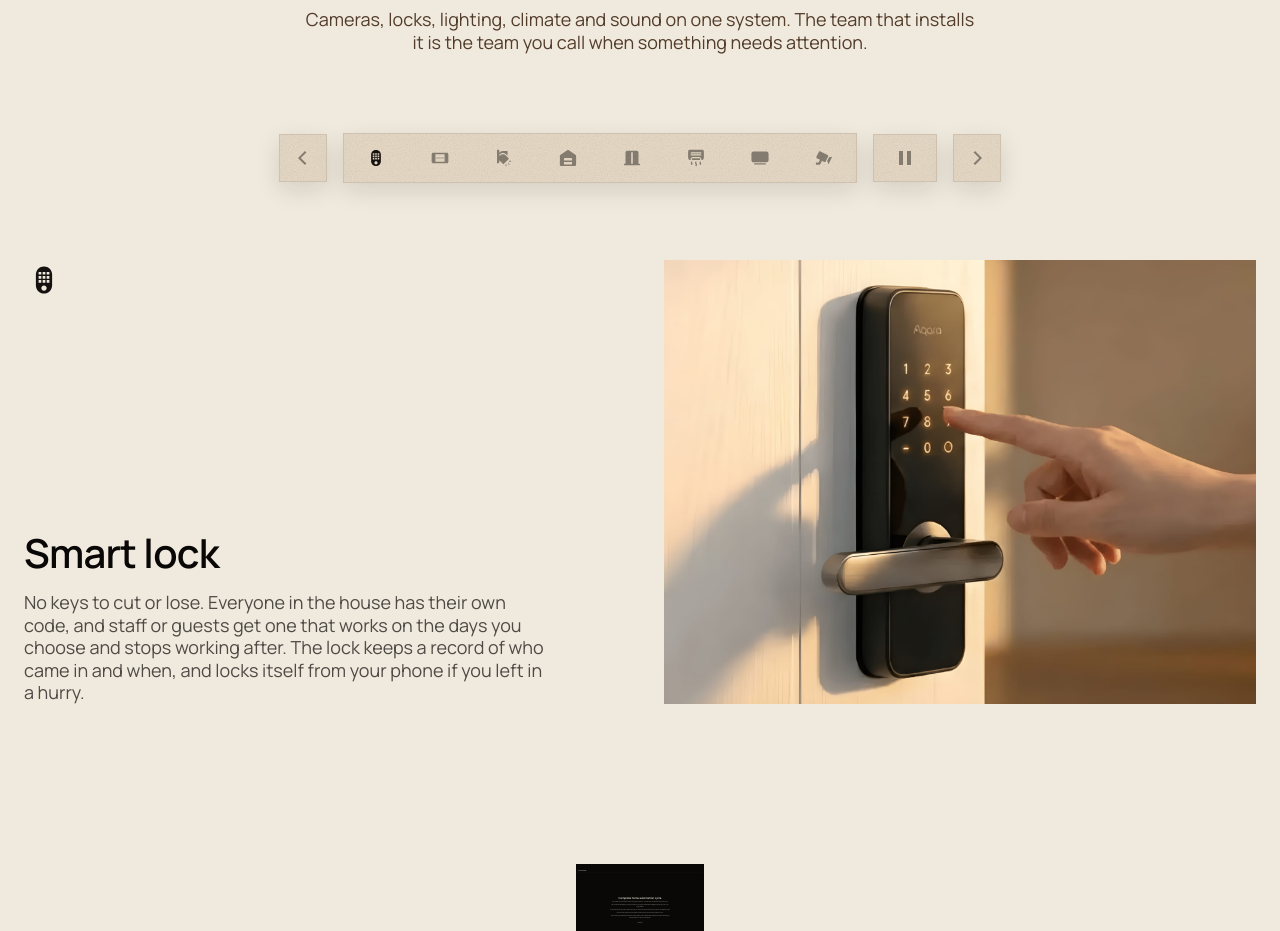
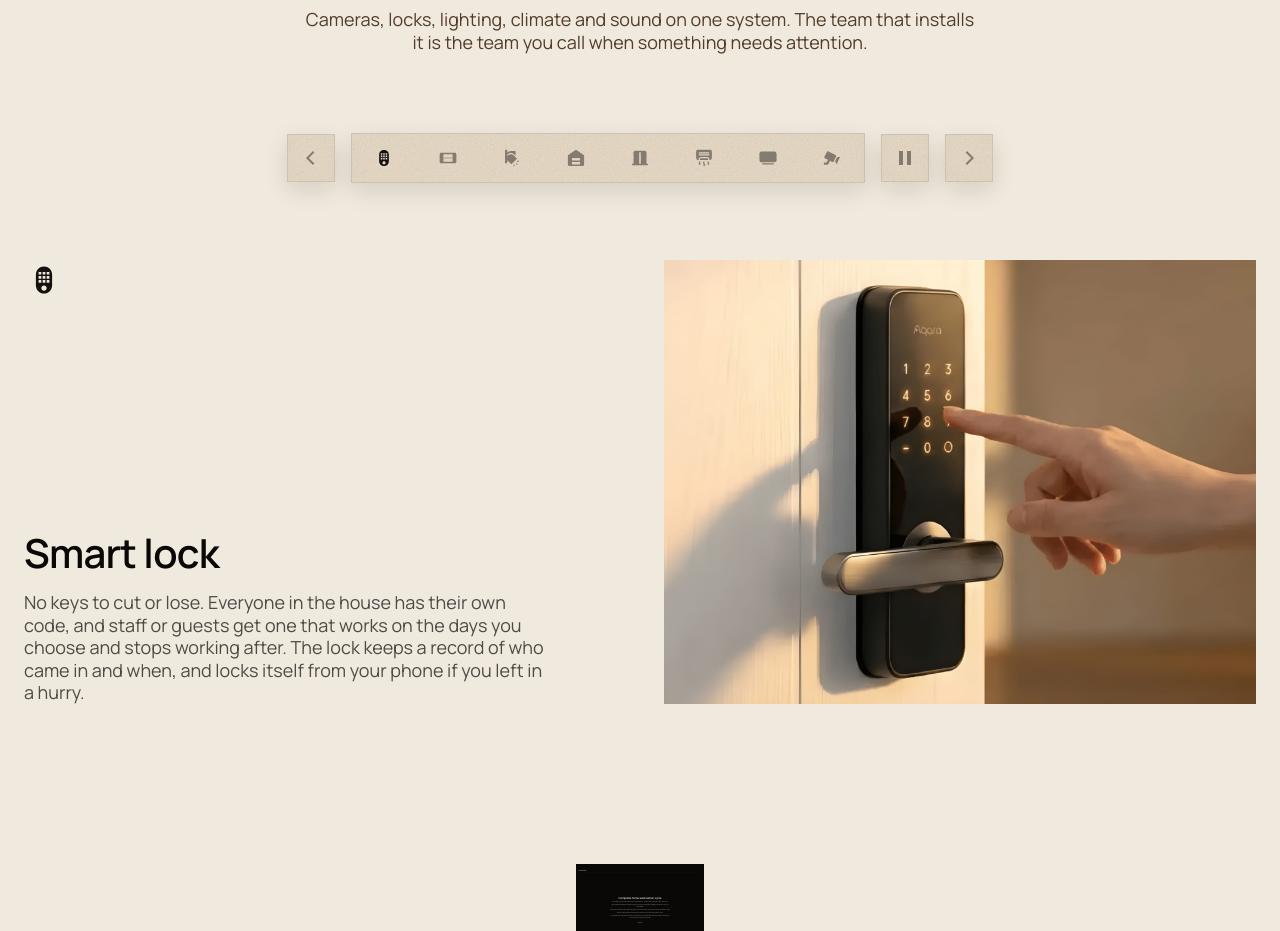
Before and after one commit to Qera-Studio/smarthaus, a Next.js app: page / in a window 1280 px wide. Shown: the part 980-1911 px from the top of the page. Built offline with nearby package versions, Linux system fonts and the light colour scheme; no server answers.

Commit message:
square the carousel's pause pill and step its controls' ground on hover

```diff
--- a/src/components/Hardware/Hardware.module.scss
+++ b/src/components/Hardware/Hardware.module.scss
@@ -125,6 +125,7 @@ $slide-ease: cubic-bezier(0.76, 0, 0.24, 1);
     position: relative;
     @include glass(0);
     opacity: 1;
+    transition-property: background-color;
 
     svg {
       opacity: 0.45;
@@ -136,11 +137,31 @@ $slide-ease: cubic-bezier(0.76, 0, 0.24, 1);
     &[aria-pressed="true"] svg {
       opacity: 1;
     }
+
+    // The hover is the ground stepping one shade along the ramp, the same
+    // brown-300 tint the glass is made of at a heavier alpha. A colour
+    // change rather than a cursor change (2026-10-04, at Shivanshu's call).
+    &:hover {
+      background-color: rgb(var(--glass-tint) / 0.5);
+    }
+  }
+
+  // A tab sits inside the tab pill's glass, so its hover is the same tint
+  // laid over it rather than a pill of its own. Not on the selected tab,
+  // which is already at full strength.
+  .tab {
+    transition-property: opacity, background-color;
+
+    &:hover:not([aria-selected="true"]) {
+      background-color: rgb(var(--glass-tint) / 0.25);
+    }
   }
 
   // Square rather than the tabs' 64 by 48: on a phone the two arrows come out
   // of the tab strip's width, and the strip is the thing that scrolls.
-  .arrow {
+  // The pause button too: as its own pill it read as a stray wide tab.
+  .arrow,
+  .pause {
     inline-size: $space-12;
   }
 
```
Also changed, not shown: 1 other file (tests, documents, lock files or other folders).
